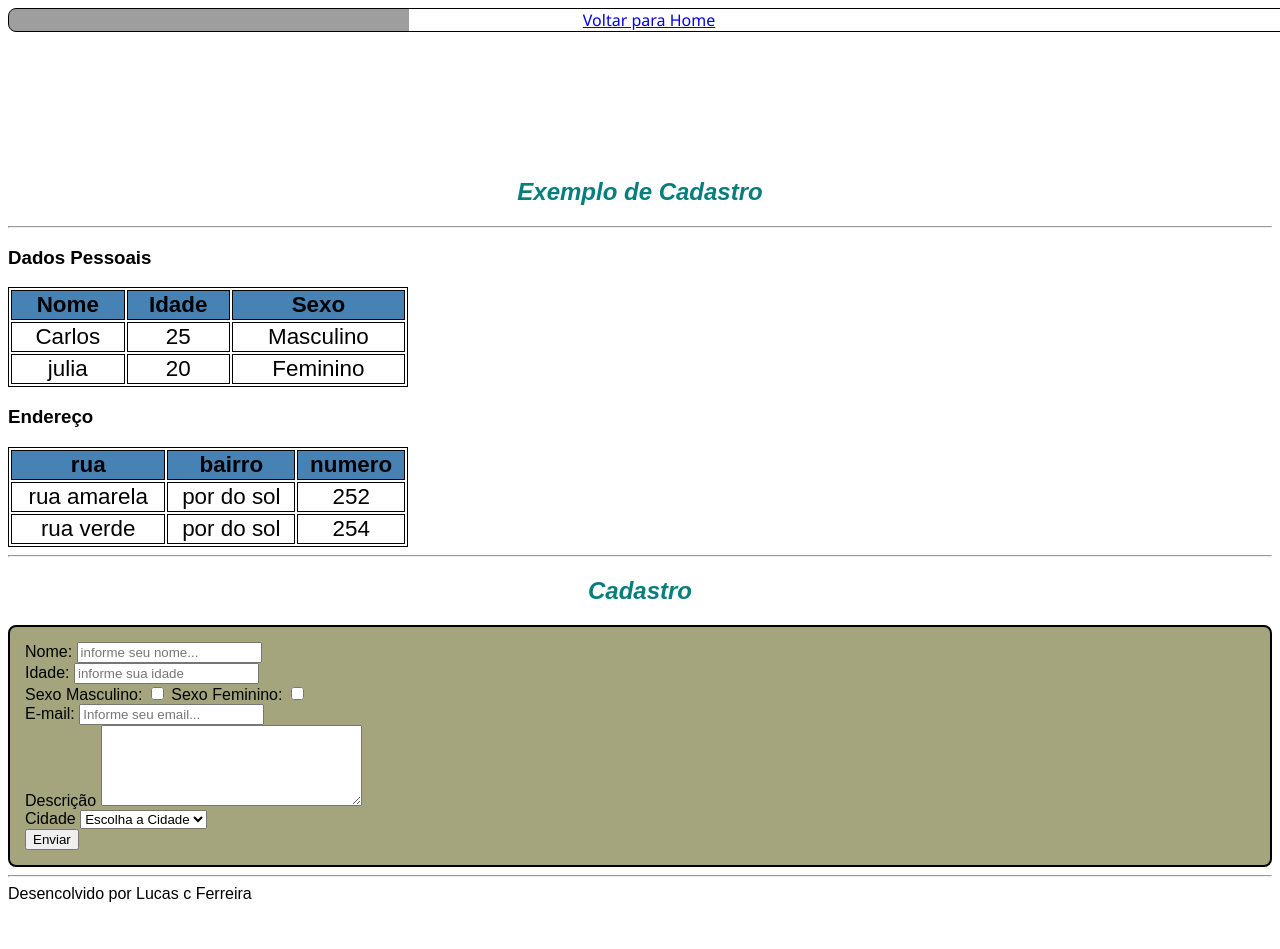
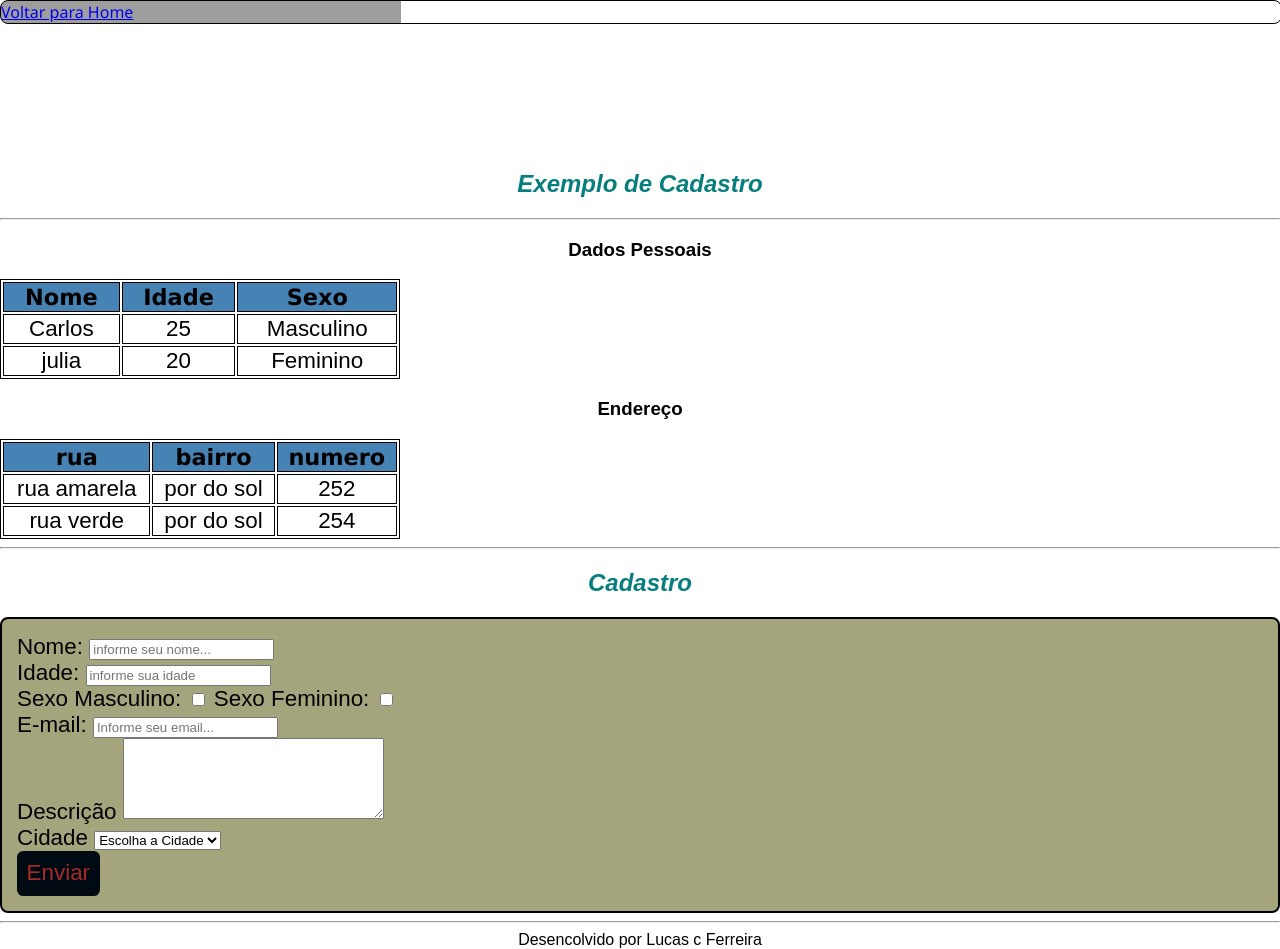
Before and after one commit to luide37/cursoAda, a plain HTML site: page cadastro_conta.html in a window 1280 px wide. Before the commit the page ends 911 px from the top, so only its background shows below. Drawn offline with Linux system fonts and the light colour scheme; grey boxes are pictures that could not be loaded.

Commit message:
mudanças nos codigos

```diff
--- a/cadastro_conta.html
+++ b/cadastro_conta.html
@@ -28,7 +28,7 @@
             <h3>Dados Pessoais</h3>
 
             <table>
-                <thead>
+                <thead data-dados="cabecalho">
                     <tr>
                         <th>Nome</th>
                         <th>Idade</th>
@@ -58,7 +58,7 @@
             <h3>Endereço</h3>
 
             <table>
-                <thead>
+                <thead data-dados="cabecalho2">
                     <tr>
                         <th>rua</th>
                         <th>bairro</th>
--- a/css/style.css
+++ b/css/style.css
@@ -5,6 +5,17 @@
 
 body {
     font-family: Arial, Helvetica, sans-serif;
+
+    position: static;
+
+    display: contents;
+    flex-direction: row;
+    flex-wrap: wrap;
+    flex-flow: row wrap;
+    justify-items: center;
+    align-content: center;
+
+    text-align: center;
 
 }
 
@@ -15,6 +26,10 @@ main{
 table {
     width: 400px;
     text-align: center;
+}
+
+[data-dados]{
+    font-family: Verdana, Geneva, Tahoma, sans-serif
 }
 
 
@@ -63,6 +78,8 @@ header{
     border: 1px solid black;
     border-radius: 0.5rem;
     z-index: 1;
+    display: flex;
+    flex-wrap: wrap;
 }
 
 .form1{
@@ -72,6 +89,7 @@ header{
     background-color: rgb(165, 165, 125);
     padding: 15px;
     border-radius: 0.5rem;
+    font-size: 1.4rem;
 }
 
 a {
@@ -94,6 +112,29 @@ a:hover {
     position: static;
     top: 0px;
     width: 400px;
+    display: flex;
+}
 
+@media screen and (min-width: 1000px) {
 
 }
+
+#enviar{
+    background: rgb(0, 10, 19);
+    color: brown;
+    border: none;
+    border-radius: 0.4rem;
+    padding: 0.6rem;
+    font-size: 1.4rem;
+    cursor: pointer;
+    /* display: none; */
+
+    transition: .2s ease-in-out;
+
+}
+
+#enviar:hover {
+     transform: scale(1.2);
+     background-color: rgb(241, 232, 232);
+     color: rgb(17, 17, 2);
+}
```
